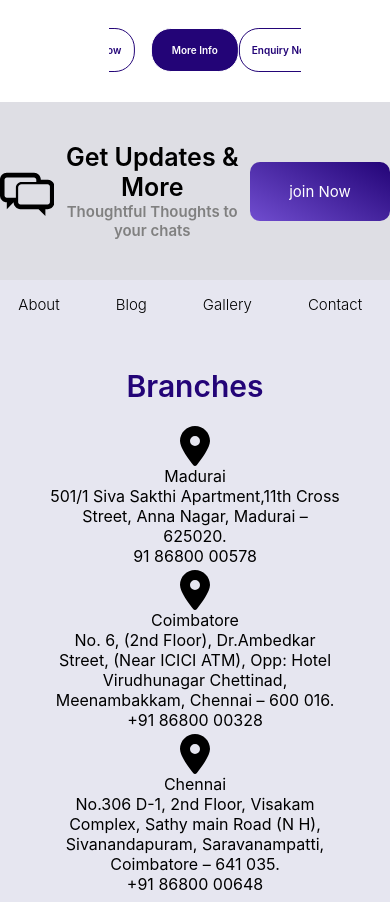
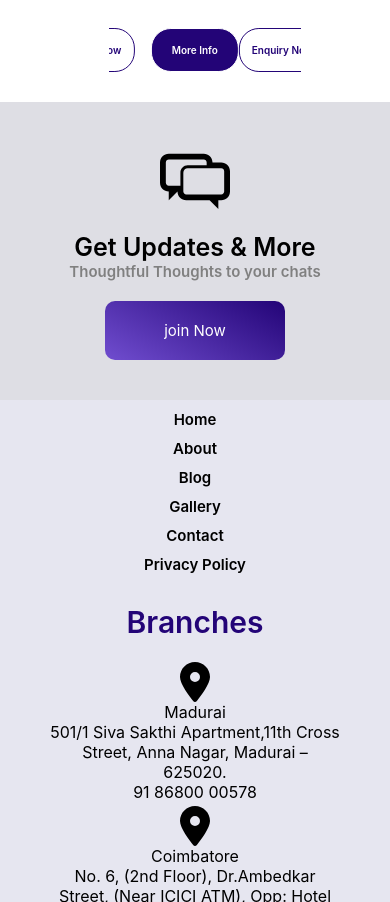
Before and after one commit to ud-k16/tourswebsite, a React (Create React App) app: page / in a window 390 px wide. Shown: the part 3694-4596 px from the top of the page. Built offline with nearby package versions, Linux system fonts and the light colour scheme.

Commit message:
chat section adjusted for mobile

```diff
--- a/src/components/Footer/Footer.module.css
+++ b/src/components/Footer/Footer.module.css
@@ -40,7 +40,7 @@
 .linkText {
     text-decoration: none;
     font-size: 15px;
-    font-weight: 300;
+    font-weight: 600;
     color: #000;
 }
 
@@ -110,4 +110,20 @@
         left:10%;
 
     }
+    .actionContainer {
+        display: flex;
+        flex-direction: column;
+        justify-content: center;
+        row-gap: 10px;
+        padding: 10px 0;
+    }
+    .notificationSection{
+        display: flex;
+        flex-direction: column;
+        justify-content: space-evenly;
+        align-items: center;
+        background-color: #dedee4;
+        padding: 40px 0;
+        row-gap: 20px;
+    }
   }
```
